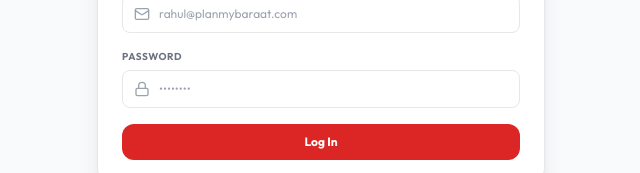
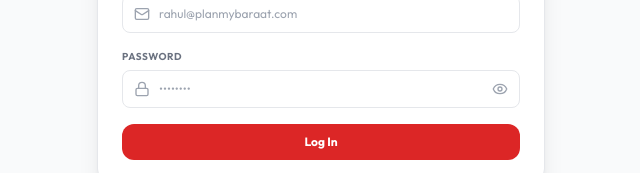
Before and after one commit to contentyouworkplace-beep/plan-my-baraat, a Next.js app: page /crm/login in a window 1280 px wide. Shown: the part 393-566 px from the top of the page, without its empty margins (319-959 px from the left). Built offline with nearby package versions, Linux system fonts and the light colour scheme; no server answers.

Commit message:
feat: add view password toggle icon to crm login page

```diff
--- a/app/crm/login/page.tsx
+++ b/app/crm/login/page.tsx
@@ -3,13 +3,14 @@
 import { useState } from 'react';
 import { useRouter } from 'next/navigation';
 import Image from 'next/image';
-import { Mail, Lock, Loader2, AlertCircle } from 'lucide-react';
+import { Mail, Lock, Loader2, AlertCircle, Eye, EyeOff } from 'lucide-react';
 import { crmSupabase } from '../lib/supabase-crm';
 
 export default function LoginPage() {
   const router = useRouter();
   const [email, setEmail] = useState('');
   const [password, setPassword] = useState('');
+  const [showPassword, setShowPassword] = useState(false);
   const [loading, setLoading] = useState(false);
   const [error, setError] = useState<string | null>(null);
 
@@ -101,11 +102,18 @@
               <input
                 value={password}
                 onChange={e => setPassword(e.target.value)}
-                type="password"
+                type={showPassword ? 'text' : 'password'}
                 placeholder="••••••••"
                 required
-                className="w-full pl-9 pr-4 py-2.5 text-xs border border-gray-200 rounded-lg focus:outline-none focus:ring-2 focus:ring-red-500/30 focus:border-red-400 bg-white"
+                className="w-full pl-9 pr-10 py-2.5 text-xs border border-gray-200 rounded-lg focus:outline-none focus:ring-2 focus:ring-red-500/30 focus:border-red-400 bg-white"
               />
+              <button
+                type="button"
+                onClick={() => setShowPassword(!showPassword)}
+                className="absolute right-3 top-1/2 -translate-y-1/2 text-gray-400 hover:text-gray-600 focus:outline-none"
+              >
+                {showPassword ? <EyeOff size={16} /> : <Eye size={16} />}
+              </button>
             </div>
           </div>
 
```
